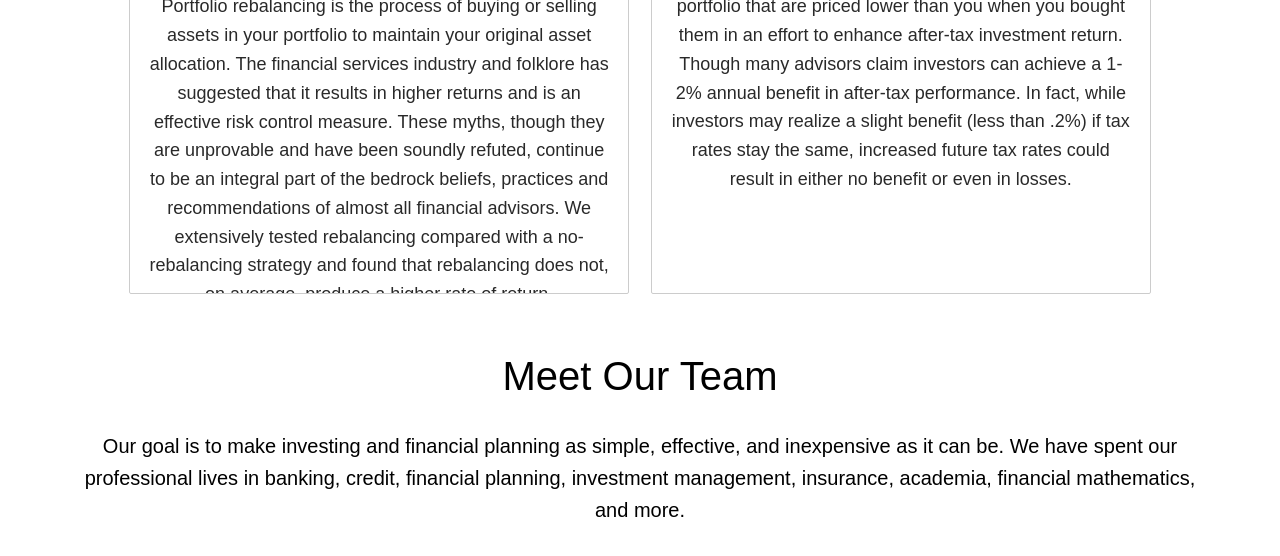
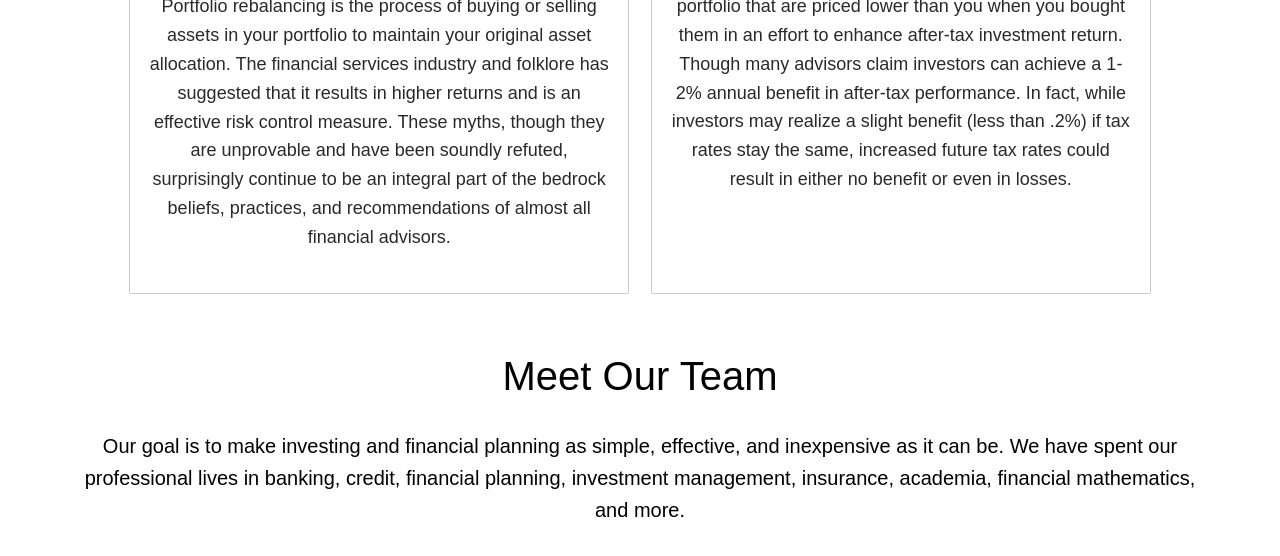
Before and after one commit to plynty/compendiumfinance, a Jekyll site: the page built from aboutus.md, in a window 1280 px wide and 900 px high, scrolled down 828 px, cut to the strip 264-843 px from the top of the window. Shown: the top 556 px of the strip. Built offline with Jekyll 4.4.1, drawn with Linux system fonts in a browser that asks for light colours; nearby versions of some CDN libraries; some web fonts are replaced.

Commit message:
Updated Rebalancing

```diff
--- a/_resources/rebalancing.md
+++ b/_resources/rebalancing.md
@@ -9,10 +9,8 @@ lead: 'Portfolio rebalancing is the process of buying or selling assets in your
   to maintain your original asset allocation. The financial services industry and
   folklore has suggested that it results in higher returns and is an effective risk
   control measure. These myths, though they are unprovable and have been soundly refuted,
-  continue to be an integral part of the bedrock beliefs, practices and recommendations
-  of almost all financial advisors. We extensively tested rebalancing compared with
-  a no-rebalancing strategy and found that rebalancing does not, on average, produce
-  a higher rate of return.  '
+  surprisingly continue to be an integral part of the bedrock beliefs, practices,
+  and recommendations of almost all financial advisors. '
 source: internal
 link:
 img: "/uploads/rebalancing-header.png"
```
